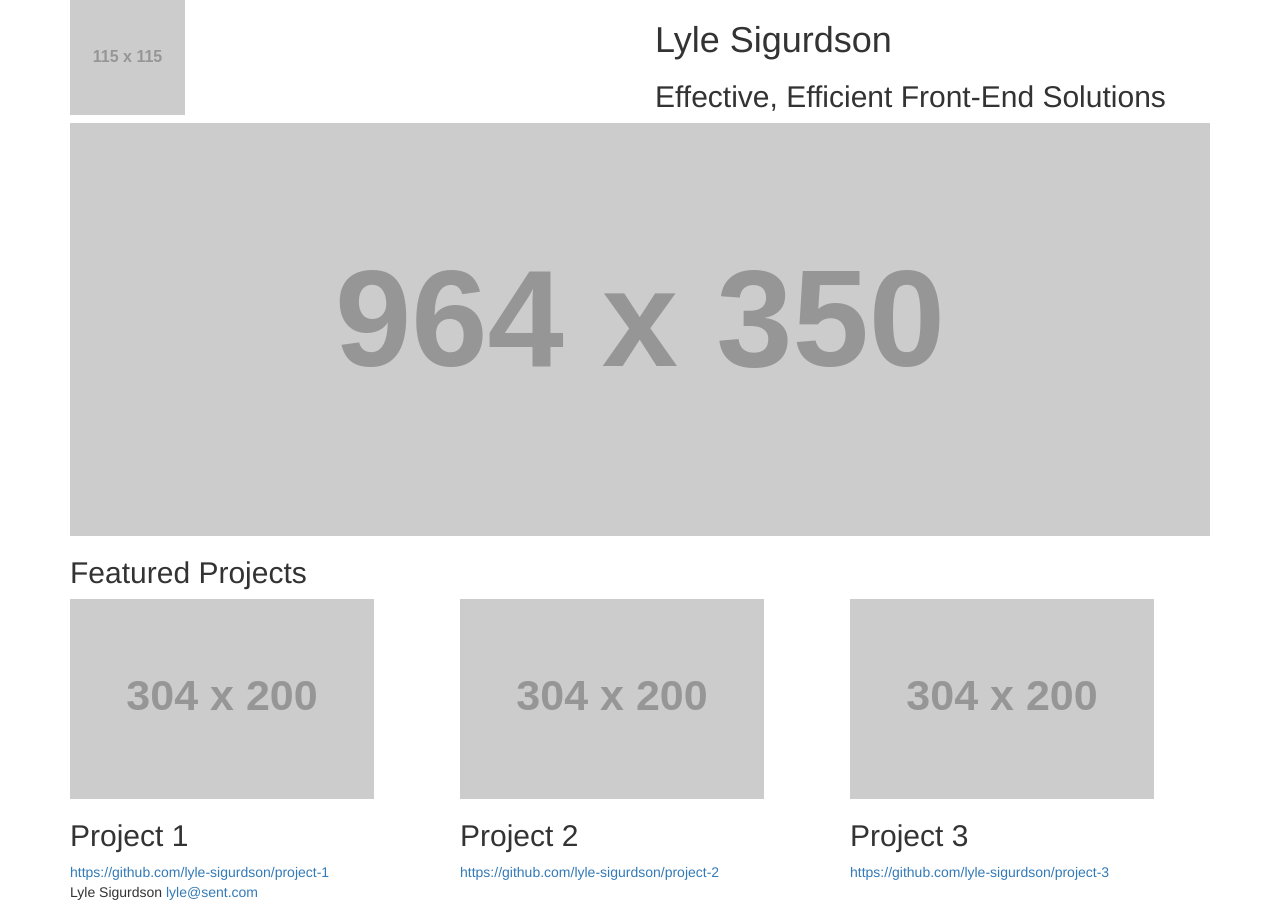
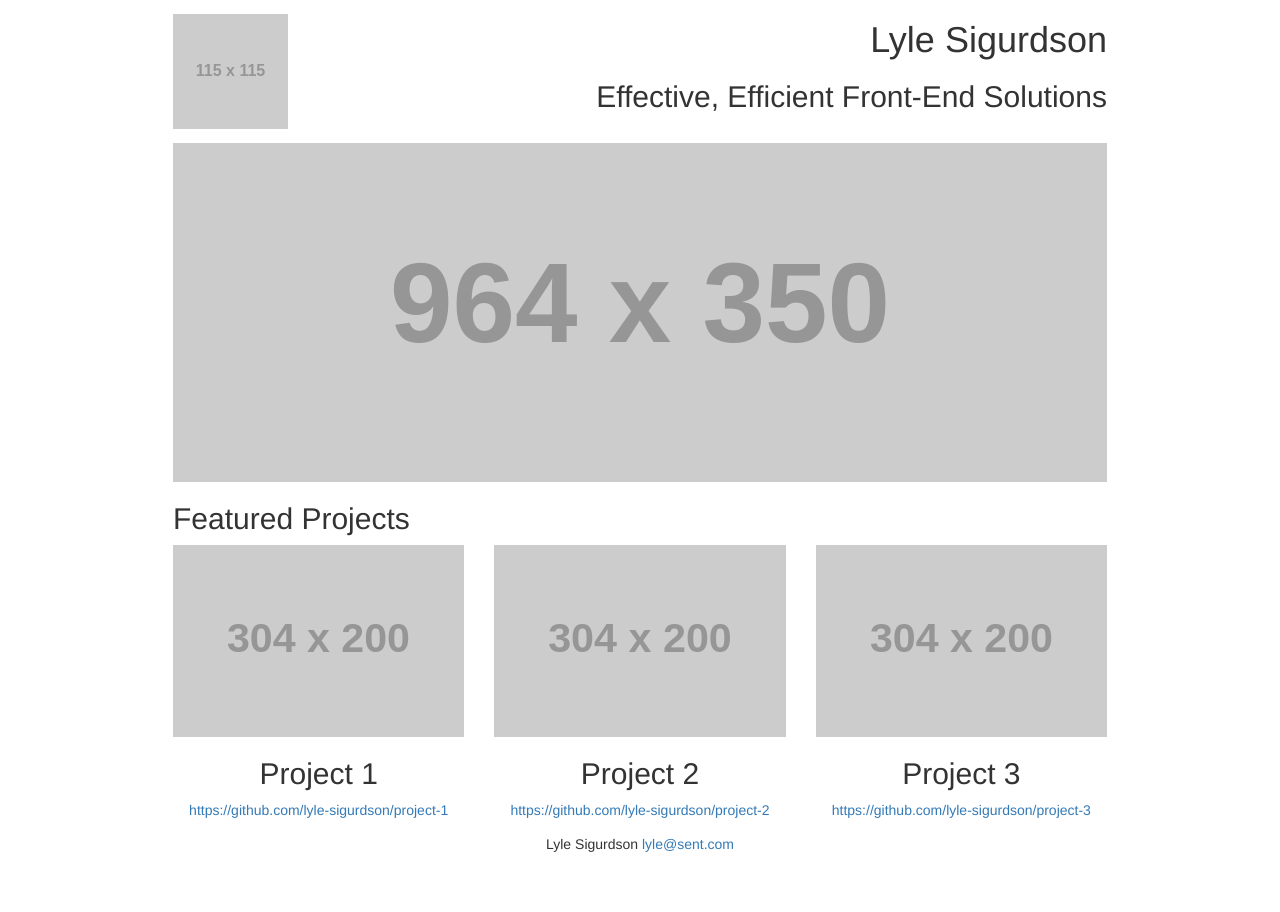
Before and after one commit to lyle-sigurdson/fewd-project-1, a website: page index.html in a window 1280 px wide. After the commit the page ends 878 px from the top, so only its background shows below. Drawn offline with Linux system fonts and the light colour scheme; placeholder pictures from the web are drawn by us.

Commit message:
Site-specific CSS and layout adjustments.

```diff
--- /dev/null
+++ b/css/style.css
@@ -0,0 +1,11 @@
+.container {
+    max-width: 964px;
+}
+
+.logo {
+    margin: 1em 0;
+}
+
+.footer {
+    margin: 1em;
+}
--- a/index.html
+++ b/index.html
@@ -5,15 +5,16 @@
   <meta http-equiv="X-UA-Compatible" content="IE=edge">
   <meta name="viewport" content="width=device-width, initial-scale=1">
   <link rel="stylesheet" href="bower_components/bootstrap/dist/css/bootstrap.css">
+  <link rel="stylesheet" href="css/style.css">
   <title></title>
 </head>
 <body>
   <div class="container">
     <header class="row">
-      <div class="col-md-6">
-        <img class="logo" src="http://placehold.it/115x115" alt="Logo">
+      <div class="col-md-4">
+        <img class="logo img-responsive" src="http://placehold.it/115x115" alt="Logo">
       </div>
-      <div class="col-md-6">
+      <div class="col-md-8 text-right">
         <hgroup>
           <h1>Lyle Sigurdson</h1>
           <h2>Effective, Efficient Front-End Solutions</h2>
@@ -26,7 +27,7 @@
     <div class="row">
       <h2 class="col-md-12">Featured Projects</h2>
     </div>
-    <div class="row">
+    <div class="row text-center">
       <div class="col-md-4">
         <img class="img-responsive" src="http://placehold.it/304x200" alt="Project 1">
         <h2>Project 1</h2>
@@ -43,7 +44,7 @@
         <a href="#">https://github.com/lyle-sigurdson/project-3</a>
       </div>
     </div>
-    <footer class="row">
+    <footer class="footer row text-center">
       <p class="col-md-12">Lyle Sigurdson <a href="mailto:lyle@sent.com"> lyle@sent.com </a></p>
     </footer>
   </div>
```
